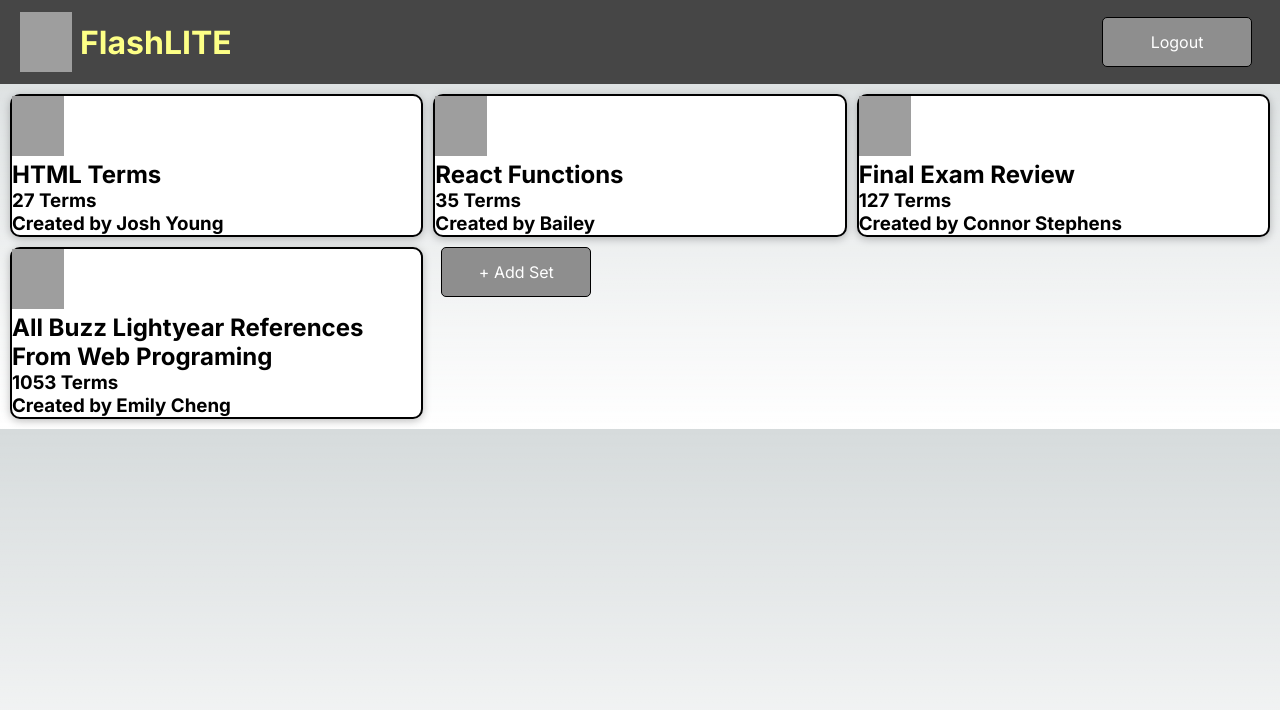
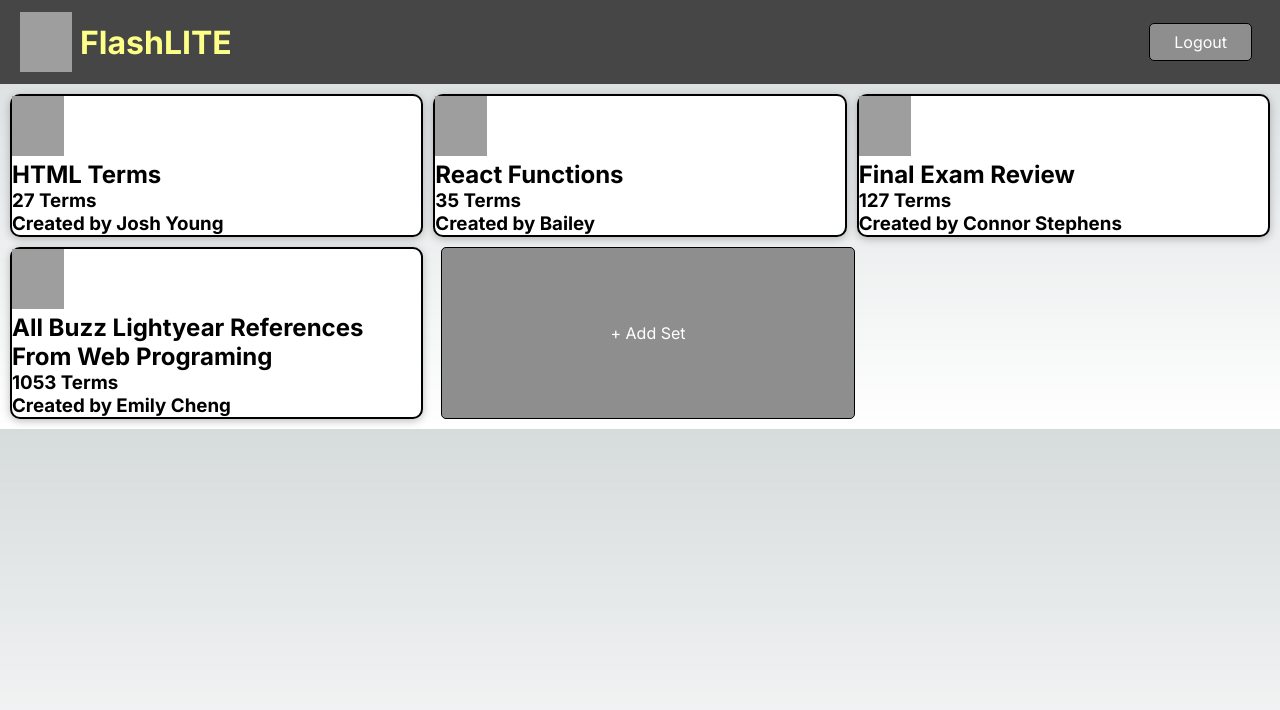
Before and after one commit to mrpeanutma/flashlite-notetaking, a Next.js app: page / in a window 1280 px wide. Shown: the top 710 px of the page. Built offline with nearby package versions, Linux system fonts and the light colour scheme; grey boxes are pictures that could not be loaded.

Commit message:
change add set button

```diff
--- a/app/flashlite-components/Button.css
+++ b/app/flashlite-components/Button.css
@@ -8,8 +8,7 @@ Button {
   border: solid black 1px;
   border-radius: 5px;
   width: fit-content;
-  width: 150px;
-  height: 50px;
+
 }
 
 Button:hover,
--- a/app/flashlite-components/SetList.css
+++ b/app/flashlite-components/SetList.css
@@ -11,3 +11,8 @@ Link {
     border: solid 3px;
     border-radius: 20%;
 }
+
+.styled-button {
+    width: 100%;
+    height: 100%;
+}
--- a/app/flashlite-components/SetList.js
+++ b/app/flashlite-components/SetList.js
@@ -3,6 +3,8 @@ import Set from "./Set.js";
 import "./SetList.css";
 import Link from 'next/link';
 import Button from "./Button.js";
+
+
 
 function SetList({items, signedIn}) {
     if (signedIn) {
@@ -19,8 +21,10 @@ function SetList({items, signedIn}) {
                             creator={set.creator}
                         />
                     ))}
+
+
                     <Link href='/create-set'>
-                        <Button>
+                        <Button className="styled-button">
                         {'+\nAdd Set'}
                         </Button>
                     </Link>
```
